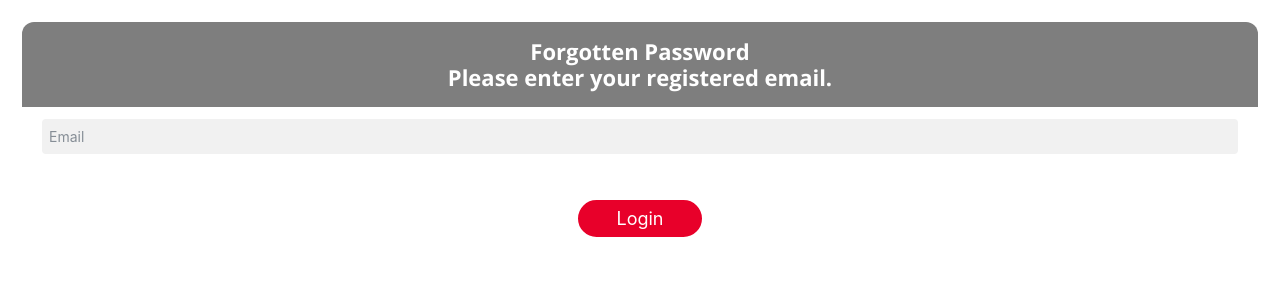
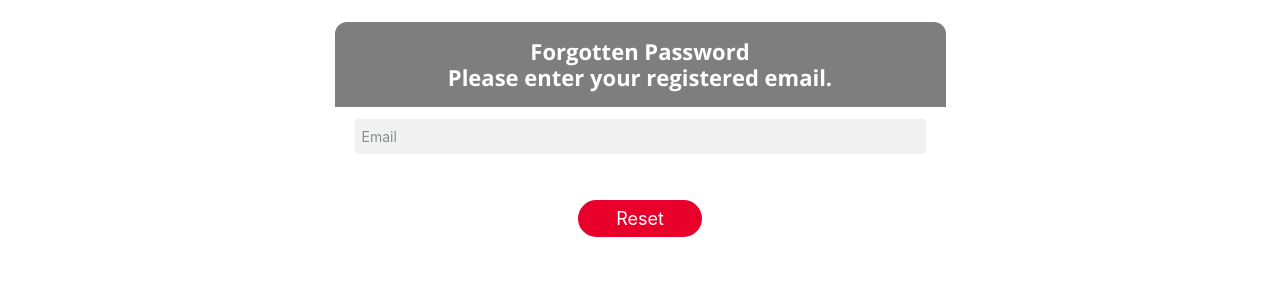
Before and after one commit to FuriousBranko/Twin-Knives, a PHP site: page /forgottenpassword.php in a window 1280 px wide. Shown: the top 300 px of the page. Run offline with PHP 8.4, Linux system fonts and the light colour scheme.

Commit message:
forgotten0.1

```diff
--- a/public/forgottenpassword.php
+++ b/public/forgottenpassword.php
@@ -7,19 +7,28 @@
 	$description = "Something very interesting";
 	$authors = "Radivoje Pupovac & Branko Sabo";
     require_once 'includes/headData.php';
+    if(isset($_POST['reset'])) {
+        if(User::forgottenPassword($_POST['email'])){
+            // true
+        } else {
+            echo "Check your email again.";
+        }
+    }
 ?>
 
 <body>
-<div class="reservation-form-inner">
+    <div class="row">
+        <div class="reservation-form-inner col-md-6 offset-md-3">
         	<h3>Forgotten Password<br>Please enter your registered email.</h3>
-						<form>
+        	<form action="#" method="post">
         		<div class="form-group">
-								<input type="email" class="form-control" id="email" placeholder="Email">
+        			<input type="email" name="email" class="form-control" id="email" placeholder="Email">
         		</div>
         		<div class="form-btn text-center">
-                            <button type="submit" class="btn btn-info" id="login">Login</button>
+                <button type="submit" name="reset" class="btn btn-info" id="reset">Reset</button>
         		</div>
         	</form>
         </div>
+    </div>
 </body>
 </html>
--- a/public/registration.php
+++ b/public/registration.php
@@ -10,7 +10,7 @@
     require_once 'includes/headData.php';
     require_once dirname(__DIR__) . '/config/configuration.php';
     if(isset($_POST['register'])) {
-        Validation::register($_POST);
+        User::register($_POST);
     }
 ?>
 
```
Also changed, not shown: public/login.php (+3 -4 lines), src/User.php (renamed from src/Validation.php, +21 -1 lines). Lines whose indentation alone changed are shown as unchanged.
